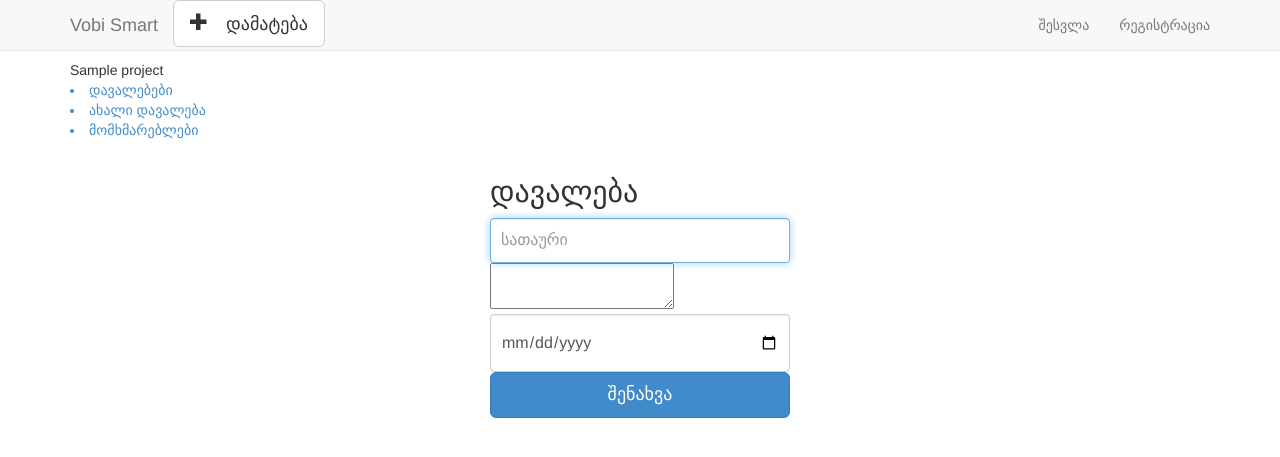
After one commit to bekatom/vsmart, a Flask app: template templates/tasks/new.html in a window 1280 px wide. The commit adds this page. Shown: the top 457 px of the page. Run offline with Flask 2, Linux system fonts and the light colour scheme; the template is opened without the code that fills it: most values are stand-ins (such as "Sample title", 1, 10 or a date in 2020); some libraries are stand-ins or nearby versions.

Commit message:
addeed new files

```diff
--- a/flaskstarter.py
+++ b/flaskstarter.py
@@ -15,7 +15,7 @@ flask_sijax.Sijax(app)
 db = MongoEngine(app)
 
 from views import *
-
+from project_view import *
 
 if __name__ == '__main__':
     app.run()
--- a/templates/404.html
+++ b/templates/404.html
@@ -2,7 +2,5 @@
 
 
 {% block body %}
-
-   404 Page not found
-
+    Page not found 404
 {% endblock %}
--- a/templates/layout.html
+++ b/templates/layout.html
@@ -1,7 +1,7 @@
 <!DOCTYPE html>
 <html>
 <head>
-    <title> VOBI SMART PROJECT </title>
+    <title>{% block title %} VOBI SMART PROJECT {% endblock %} </title>
 
     <meta http-equiv="Content-Type" content="text/html; charset=utf-8">
     <meta http-equiv="X-UA-Compatible" content="IE=edge">
@@ -23,6 +23,7 @@
 
 
 
+
     <div class="navbar navbar-default navbar-fixed-top" role="navigation">
         <div class="container">
             <div class="navbar-header">
@@ -35,11 +36,24 @@
                 <a class="navbar-brand" href="/">Vobi Smart</a>
             </div>
             <div class="navbar-collapse collapse">
+
+
+                    <button type="button" class="btn btn-default btn-lg">
+                             <span class="glyphicon glyphicon-plus" data-toggle="modal" data-target="#myModal">
+                                 დამატება
+                             </span>
+                    </button>
+
+
+
                 <ul class="nav navbar-nav">
 
 
                     {%  if session.is_auth %}
-                    <li><a href="#" data-toggle="modal" data-target="#myModal">პროექტები</a></li>
+                    <!--<li> -->
+
+
+                      <!--  <a href="#" data-toggle="modal" data-target="#myModal">ჩემი პროექტები</a></li>-->
                     <!-- TURN OFF COMMENTS TO -->
                    <!-- <li class="dropdown">
                         <a href="#" class="dropdown-toggle" data-toggle="dropdown"> nav1<b class="caret"></b></a>
@@ -49,22 +63,20 @@
 
                         </ul>
                     </li>
-
+ -->
 
                     <li class="dropdown">
-                        <a href="#" class="dropdown-toggle" data-toggle="dropdown"> dropdown <b class="caret"></b></a>
+                        <a href="#" class="dropdown-toggle" data-toggle="dropdown"> პროექტები <b class="caret"></b></a>
                         <ul class="dropdown-menu">
-                            <li><a href="#">dropdown1</a></li>
-                            <li><a href="#">dropdown2</a></li>
-                            <li><a href="#">dropdown3</a></li>
-                            <li><a href="#">dropdown4</a></li>
-                            <li><a href="#">dropdown5</a></li>
-                            <li class="divider"></li>
-                            <li class="dropdown-header">dropdown6</li>
-                            <li><a href="#">dropdown7</a></li>
-                            <li><a href="#">dropdown8</a></li>
-                        </ul>
-                    </li>  -->
+
+                            {% if pro %}
+                                {% for p in pro %}
+                                     <li><a href="/project/{{ p.id }}">{{ p.name }} </a></li>
+                                {% endfor %}
+
+                            {% endif %}
+                         </ul>
+                    </li>
                     {% endif %}
                 </ul>
                 <ul class="nav navbar-nav navbar-right">
--- /dev/null
+++ b/templates/project.html
@@ -0,0 +1,19 @@
+{% extends "layout.html" %}
+
+
+{% block body %}
+
+    {{ project.name }}
+
+        <div>
+            <a href="/tasks/{{ project.id }}"> <li> დავალებები </li></a>
+            <a href="/newtask/{{ project.id }}"> <li> ახალი დავალება </li></a>
+            <a href="/users/{{ project.id }}"><li> მომხმარებლები </li></a>
+        </div>
+
+ {% block project_blocks %}
+{% endblock %}
+
+
+
+{% endblock %}
--- /dev/null
+++ b/templates/tasks/list.html
@@ -0,0 +1,6 @@
+{% extends "project.html" %}
+
+{% block project_blocks %}
+
+
+{% endblock %}
--- /dev/null
+++ b/templates/tasks/new.html
@@ -0,0 +1,25 @@
+{% extends "project.html" %}
+
+{% block project_blocks %}
+
+       <form class="form-signin" role="form" method="post">
+        <h2 class="form-signin-heading">დავალება</h2>
+        <input type="text" id="title" name="title" class="form-control" placeholder="სათაური" required autofocus>
+        <textarea name="description" id="description"></textarea>
+        <input type="date" id="due_date" name="due_date" class="form-control" placeholder="">
+
+
+        <button class="btn btn-lg btn-primary btn-block" type="submit">შენახვა</button>
+      </form>
+
+        {% if message %}
+                    {{ message }}
+        {% endif %}
+
+    </div>
+
+
+
+
+
+{% endblock %}
--- /dev/null
+++ b/templates/users/index.html
@@ -0,0 +1,6 @@
+{% extends "project.html" %}
+
+{% block project_blocks %}
+
+
+{% endblock %}
```
Also changed, not shown: models.py (+9 -0 lines), project_view.py (added, +32 -0 lines), templates/index.html (+0 -8 lines), templates/login.html (+2 -7 lines).
